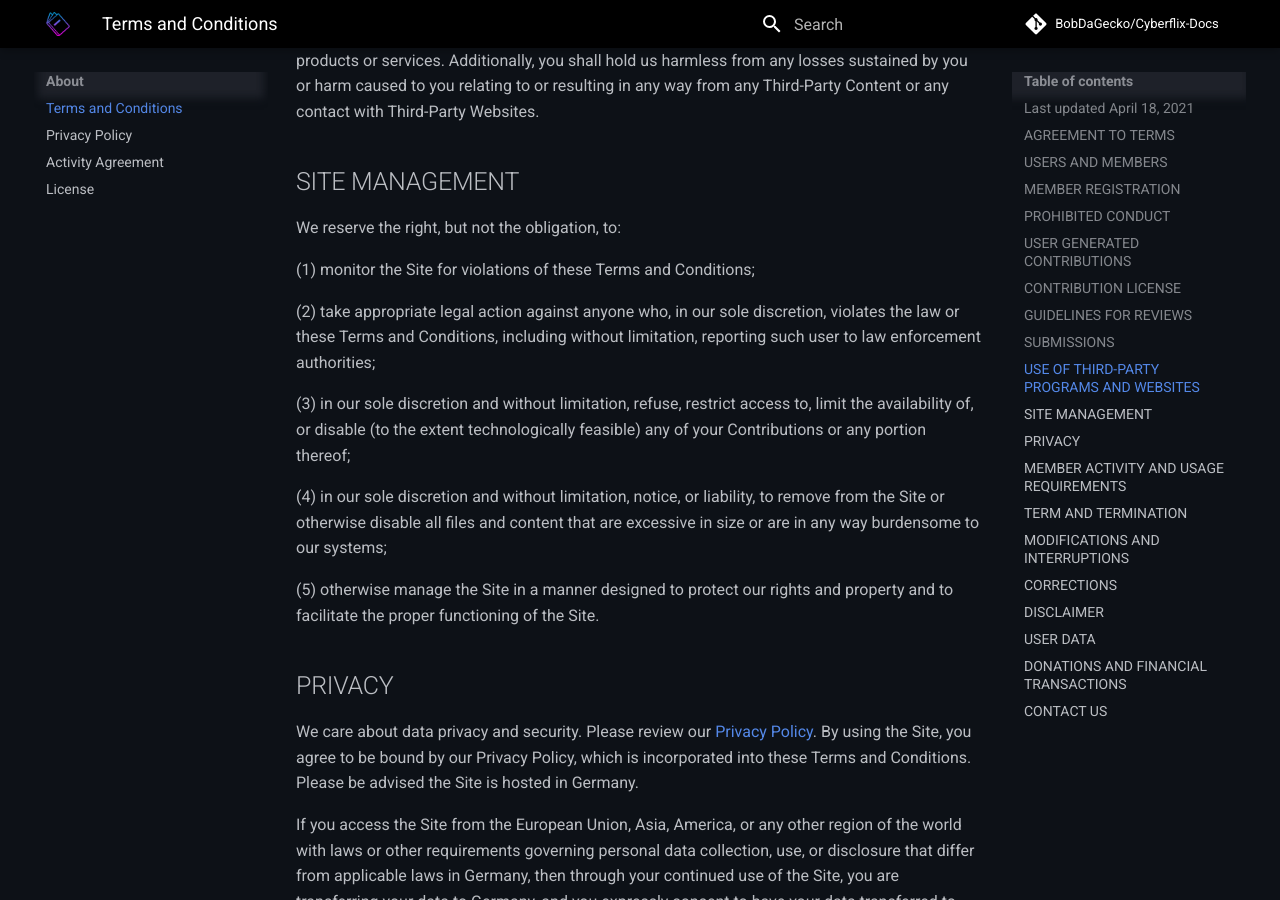
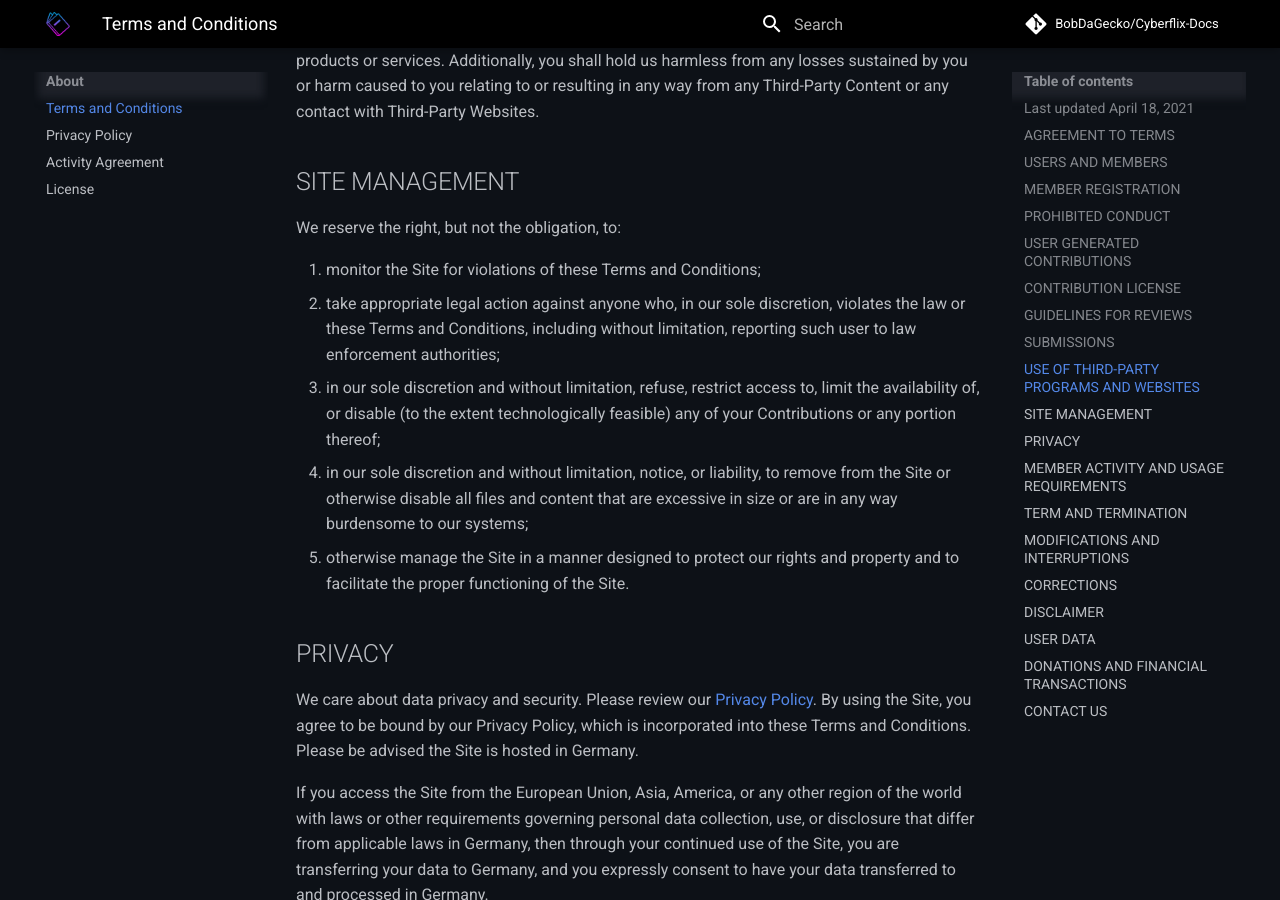
Before and after one commit to Cyberflix-Media/Cyberflix-Docs, an MkDocs documentation site: the page built from docs/about/terms-and-conditions.md, in a window 1280 px wide and 900 px high, scrolled down 7313 px. Built offline with MkDocs 1.6.1 and Material for MkDocs 9.7.7, drawn with Linux system fonts in a browser that asks for light colours; comment, search, counter and statistics services are not loaded.

Commit message:
Merge branch 'master' of https://github.com/BobDaGecko/Cyberflix-Docs

```diff
--- a/docs/about/terms-and-conditions.md
+++ b/docs/about/terms-and-conditions.md
@@ -139,15 +139,11 @@ You agree and acknowledge that we do not endorse the products or services offere
 
 We reserve the right, but not the obligation, to:
 
-(1) monitor the Site for violations of these Terms and Conditions;
-
-(2) take appropriate legal action against anyone who, in our sole discretion, violates the law or these Terms and Conditions, including without limitation, reporting such user to law enforcement authorities;
-
-(3) in our sole discretion and without limitation, refuse, restrict access to, limit the availability of, or disable (to the extent technologically feasible) any of your Contributions or any portion thereof;
-
-(4) in our sole discretion and without limitation, notice, or liability, to remove from the Site or otherwise disable all files and content that are excessive in size or are in any way burdensome to our systems;
-
-(5) otherwise manage the Site in a manner designed to protect our rights and property and to facilitate the proper functioning of the Site.
+1. monitor the Site for violations of these Terms and Conditions;
+2. take appropriate legal action against anyone who, in our sole discretion, violates the law or these Terms and Conditions, including without limitation, reporting such user to law enforcement authorities;
+3. in our sole discretion and without limitation, refuse, restrict access to, limit the availability of, or disable (to the extent technologically feasible) any of your Contributions or any portion thereof;
+4. in our sole discretion and without limitation, notice, or liability, to remove from the Site or otherwise disable all files and content that are excessive in size or are in any way burdensome to our systems;
+5. otherwise manage the Site in a manner designed to protect our rights and property and to facilitate the proper functioning of the Site.
 
 ## PRIVACY
 
```
